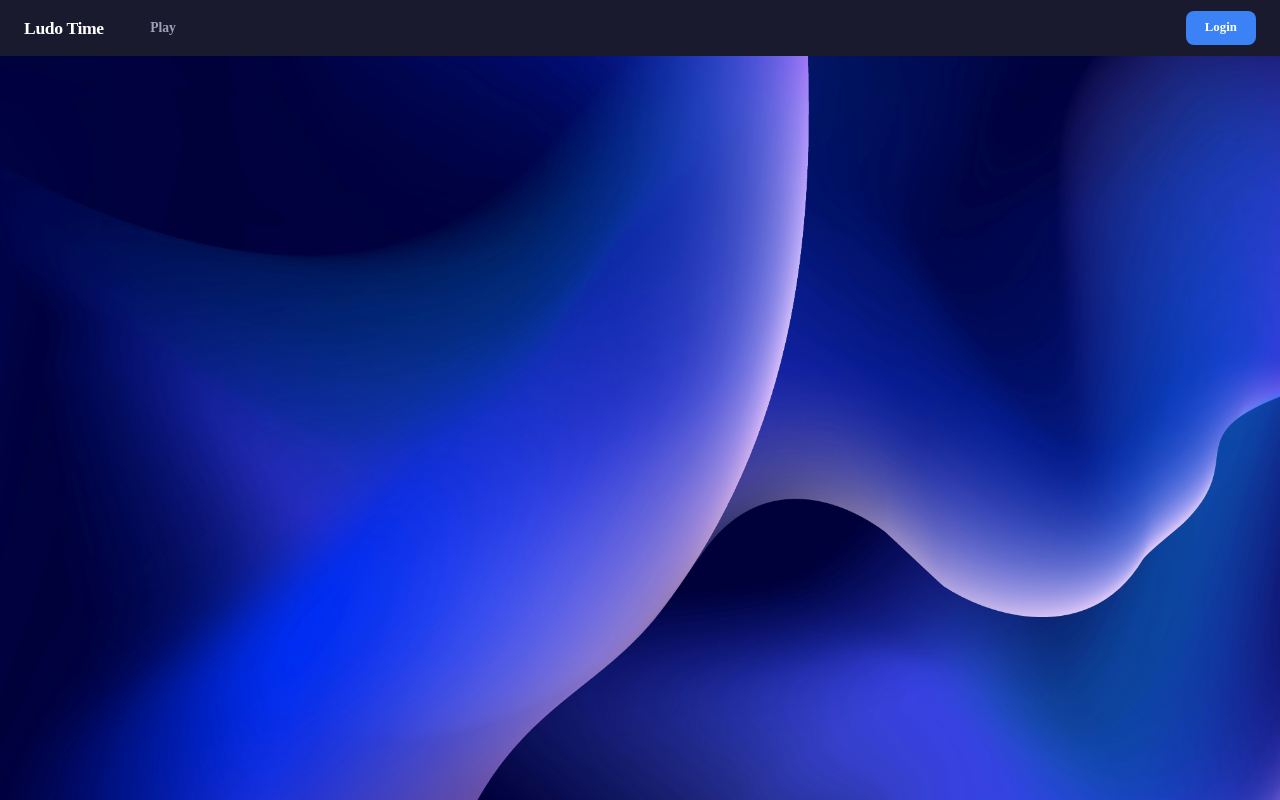
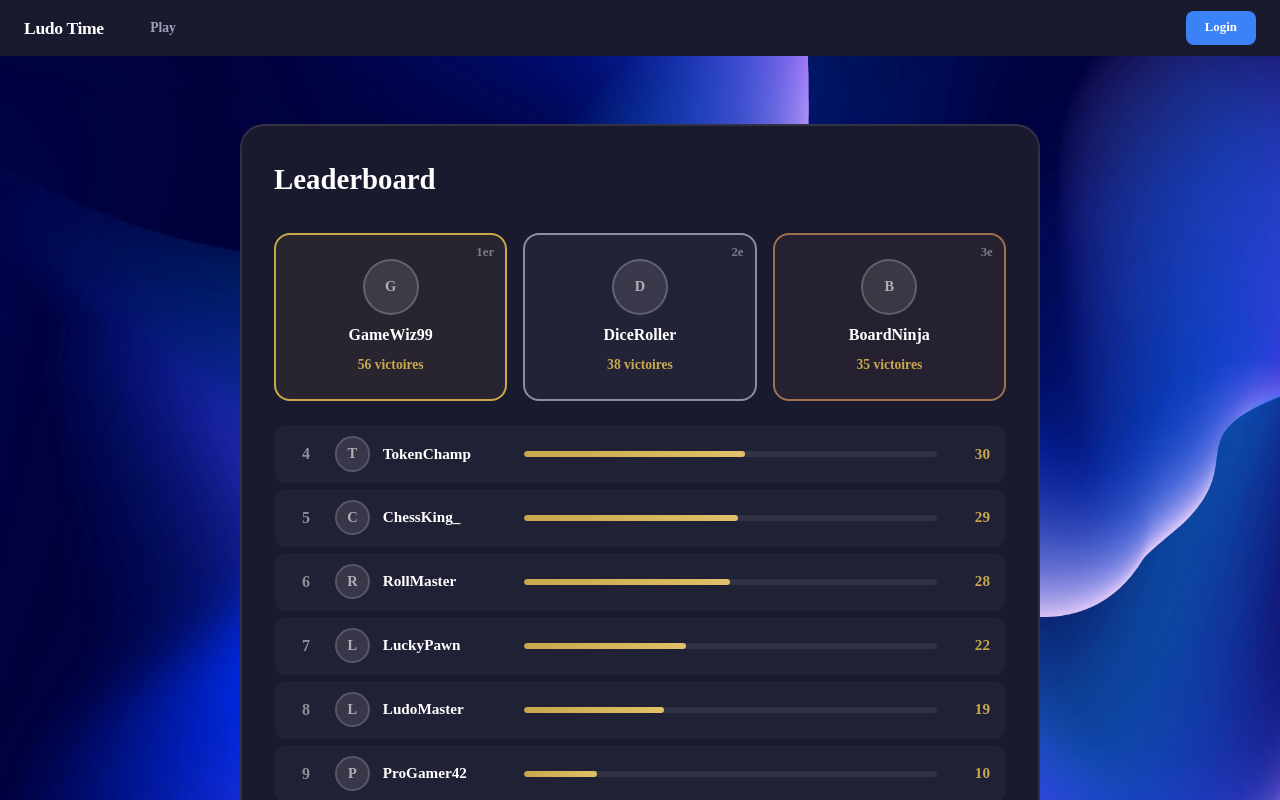
Before and after one commit to rfk42/ft_transcendence, a React (Vite) app in the folder frontend/: page /leaderboard in a window 1280 px wide. Shown: the top 800 px of the page. Built offline with nearby package versions, Linux system fonts and the light colour scheme.

Commit message:
add the route for the leaderboard

```diff
--- a/frontend/src/Content/Content.jsx
+++ b/frontend/src/Content/Content.jsx
@@ -2,6 +2,7 @@ import GameBoard from './GameBoard/GameBoard.jsx'
 import AuthForm from './Auth/AuthForm.jsx'
 import OAuthCallback from './Auth/OAuthCallback.jsx'
 import Profile from './Profile/Profile.jsx'
+import Leaderboard from './Leaderboard/Leaderboard.jsx'
 import ProtectedRoute from '../components/ProtectedRoute.jsx'
 import './Content.scss'
 import { Link, Route, Routes } from 'react-router'
@@ -29,6 +30,7 @@ const Content = () => (
           </ProtectedRoute>
         }
       />
+      <Route path="/leaderboard" element={<Leaderboard />} />
     </Routes>
   </section>
 )
```
